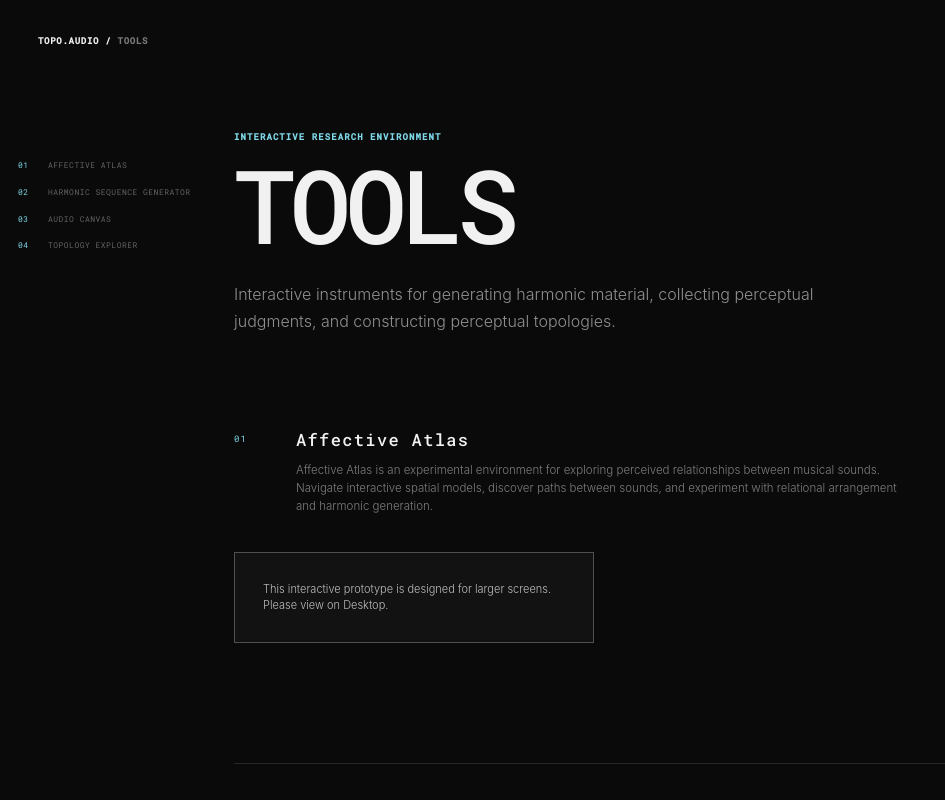
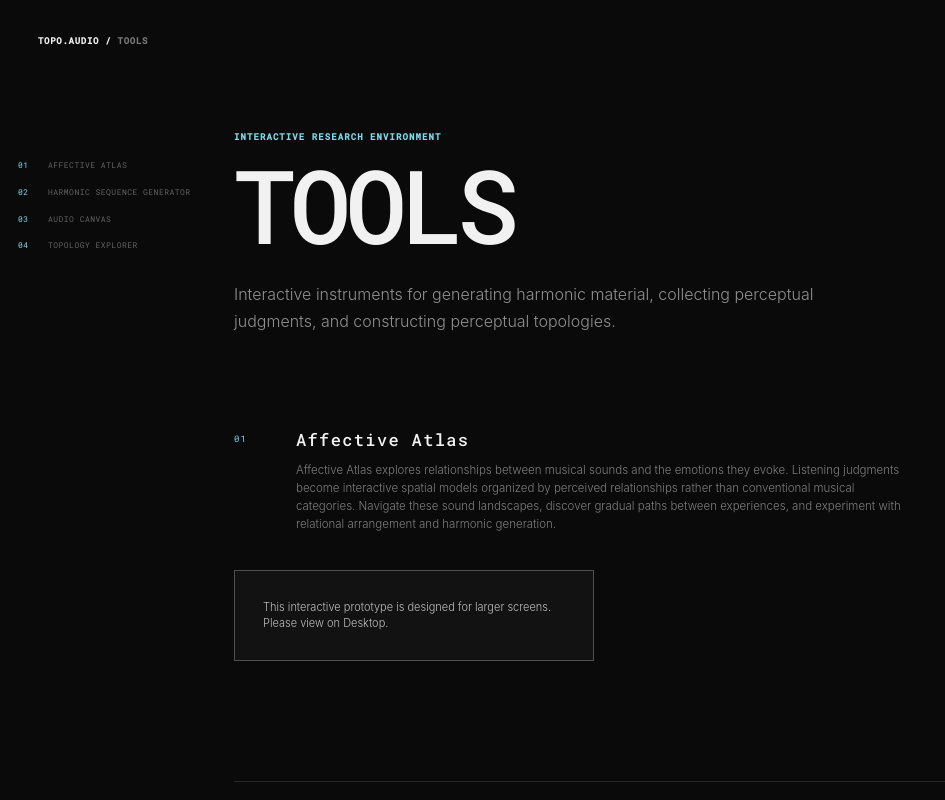
Before and after one commit to mcbeth-ty/topo-audio-site, a React (Vite) app: page /tools in a window 1280 px wide. Shown: the top 800 px of the page, without its empty margins (0-945 px from the left). Built offline with nearby package versions, Linux system fonts and the light colour scheme; no server answers.

Commit message:
Consolidate Affective Atlas description above embed

```diff
--- a/src/pages/ToolsPage.jsx
+++ b/src/pages/ToolsPage.jsx
@@ -74,9 +74,11 @@ function ToolsPage() {
                   <div>
                     <h2>Affective Atlas</h2>
                     <p>
-                      Affective Atlas is an experimental environment for exploring
-                      perceived relationships between musical sounds. Navigate
-                      interactive spatial models, discover paths between sounds,
+                      Affective Atlas explores relationships between musical sounds
+                      and the emotions they evoke. Listening judgments become
+                      interactive spatial models organized by perceived relationships
+                      rather than conventional musical categories. Navigate these
+                      sound landscapes, discover gradual paths between experiences,
                       and experiment with relational arrangement and harmonic generation.
                     </p>
                   </div>
```
